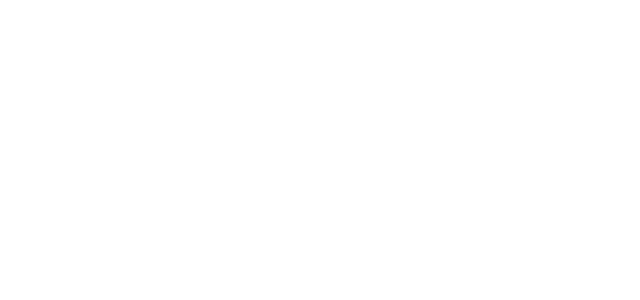
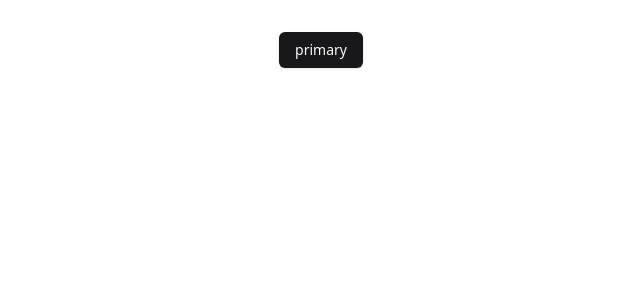
Before and after one commit to TJ-Mothokho/ChatALot, a React (Vite) app: page / in a window 1280 px wide. Shown: the top 300 px of the page, without its empty margins (319-959 px from the left). Built offline with nearby package versions, Linux system fonts and the light colour scheme.

Commit message:
Added login page, not implemented

```diff
--- a/src/App.tsx
+++ b/src/App.tsx
@@ -1,7 +1,12 @@
 import "./App.css";
+import { ButtonPrimary } from "./components/Buttons";
 
 function App() {
-  return <></>;
+  return (
+    <>
+      <ButtonPrimary>primary</ButtonPrimary>
+    </>
+  );
 }
 
 export default App;
```
Also changed, not shown: src/pages/Login.tsx (added).
